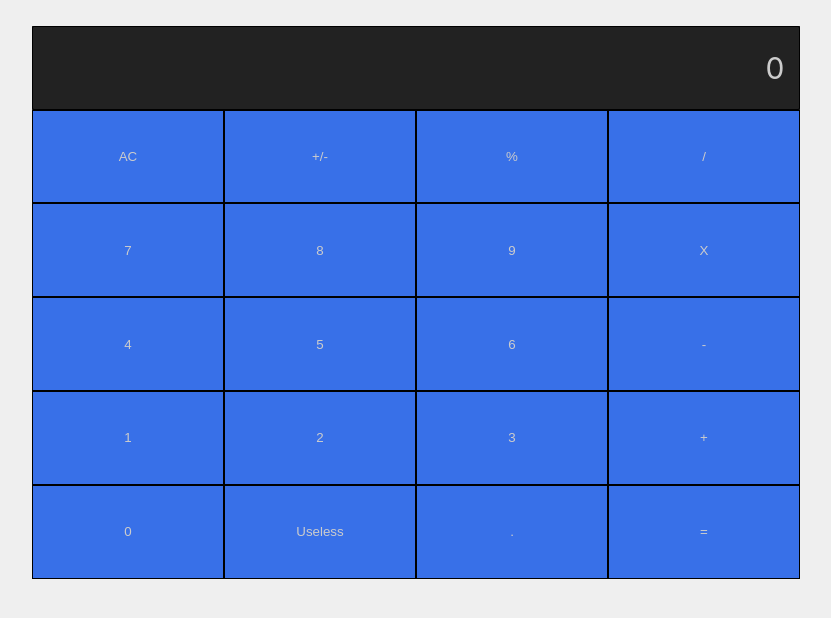
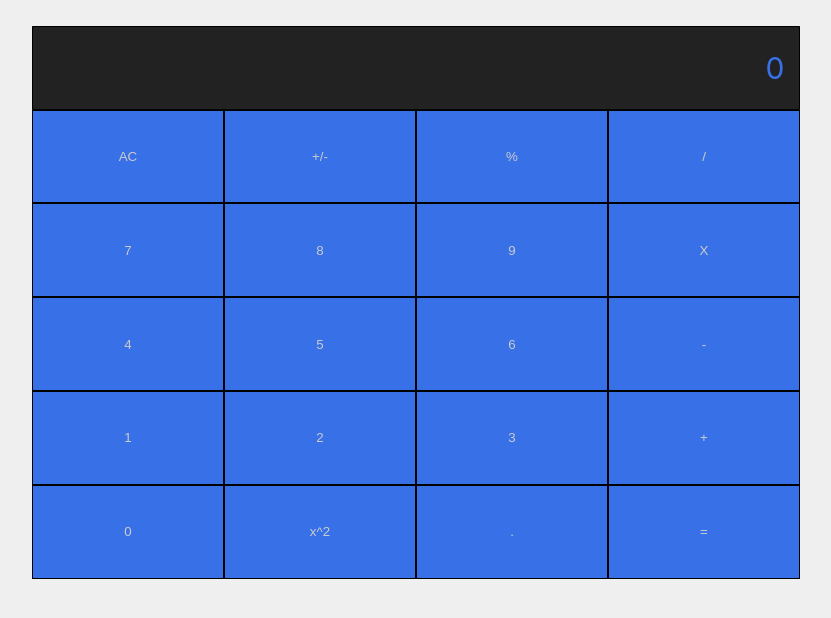
Before and after one commit to KeeganCK/reactCalculator, a React (Create React App) app in the folder react-calculator/: page / in a window 1280 px wide. Shown: the top 618 px of the page, without its empty margins (224-1055 px from the left). Built offline with nearby package versions, Linux system fonts and the light colour scheme.

Commit message:
Added squared function instead of usless button

```diff
--- a/react-calculator/src/App.js
+++ b/react-calculator/src/App.js
@@ -77,6 +77,19 @@ const App = () => {
         });
     }
 
+    const square = () => {
+        let answer = calcState.answer;
+        let value = calcState.value;
+        answer = value * value;
+        setCalc({
+            value: answer,
+            answer: answer,
+            display: answer,
+            realValue: '',
+            operation: "square"
+        });
+    }
+
 
     const negOne = () => {
         calcState.display = calcState.display * -1;
@@ -125,7 +138,7 @@ const App = () => {
                 answer: answer,
                 display: answer,
                 realValue: calcState.realValue,
-                operation: ""
+                operation: "plus"
             });
         }
         else if(calcState.operation === "sub") {
@@ -137,7 +150,7 @@ const App = () => {
                 answer: answer,
                 display: answer,
                 realValue: '',
-                operation: ""
+                operation: "sub"
             });
         }
         else if(calcState.operation === "multi") {
@@ -149,7 +162,7 @@ const App = () => {
                 answer: answer,
                 display: answer,
                 realValue: '',
-                operation: ""
+                operation: "multi"
             });
         }
         else if(calcState.operation === "div") {
@@ -161,7 +174,19 @@ const App = () => {
                 answer: answer,
                 display: answer,
                 realValue: '',
-                operation: ""
+                operation: "div"
+            });
+        }
+        else if(calcState.operation === "square") {
+            let answer = calcState.answer;
+            let value = calcState.value;
+            answer = answer * answer;
+            setCalc({
+                value: answer,
+                answer: answer,
+                display: answer,
+                realValue: '',
+                operation: "square"
             });
         }
         else {
@@ -173,7 +198,7 @@ const App = () => {
                 answer: answer,
                 display: answer,
                 realValue: '',
-                operation: ""
+                operation: "mod"
             });
         }
 
@@ -192,6 +217,7 @@ const App = () => {
             mul={multi}
             div={div}
             mod={mod}
+            square={square}
         />
     </div>
   );
--- a/react-calculator/src/Components/Button/Button.css
+++ b/react-calculator/src/Components/Button/Button.css
@@ -13,7 +13,6 @@
 
 .button1:hover {
 	color: white;
-	background-color: #efefef;
-	color: black;
+	background-color: #222222;
 	cursor: pointer;
 }
--- a/react-calculator/src/Components/Calculator/Calculator.js
+++ b/react-calculator/src/Components/Calculator/Calculator.js
@@ -37,7 +37,7 @@ const calculator = props => {
 			</div>
 			<div className="rowC">
 				<Button className="zero" value={0} clicked={props.normal}/>
-				<Button value="Useless"/>
+				<Button value="x^2" clicked={props.square}/>
 				<Button value="." clicked={props.normal}/>
 				<Button value="=" clicked={props.equals}/>
 			</div>
--- a/react-calculator/src/Components/Display/Display.css
+++ b/react-calculator/src/Components/Display/Display.css
@@ -2,7 +2,7 @@
 	text-align: right;
 	background-color: #222222;
 	width: 99.8%;
-	color: #cccccc;;
+	color: #3870e8;
 	margin: 0px;
 	padding-top: 3%;
 	padding-bottom: 3%;
```
